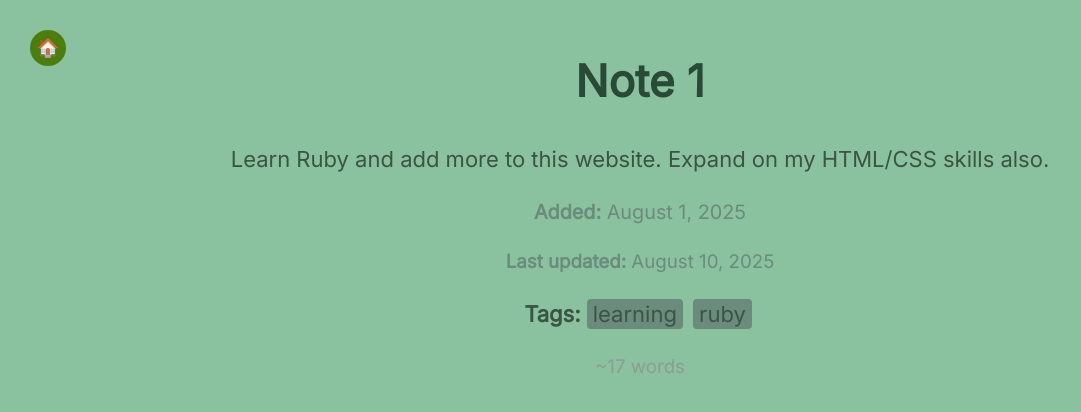
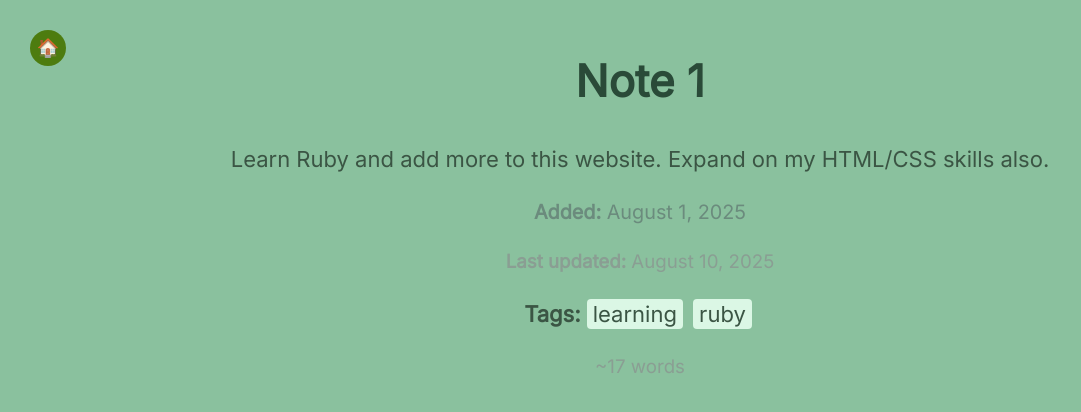
Before and after one commit to KaileyLiou/Jekyll-Theme, a Jekyll site: the page built from notes/note1.md, in a window 1280 px wide. Shown: the top 412 px of the page, without its empty margins (0-1081 px from the left). Built offline with Jekyll 4.4.1, drawn with Linux system fonts in a browser that asks for light colours.

Commit message:
changed tag color

```diff
--- a/_layouts/default.html
+++ b/_layouts/default.html
@@ -19,7 +19,7 @@
     {% endif %}
 
     {% if page.last_modified_at %}
-      <p style="color: #6b8b7d; font-size: 0.85em;">
+      <p style="color: #8a9e93; font-size: 0.85em;">
         <strong>Last updated:</strong> {{ page.last_modified_at | date: "%B %e, %Y" }}
       </p>
     {% endif %}
@@ -27,7 +27,7 @@
     {% if page.tags %}
       <p><strong>Tags:</strong>
         {% for tag in page.tags %}
-          <span style="background:#6b8b7d; padding:2px 6px; margin-right:4px; border-radius:4px;">{{ tag }}</span>
+          <span style="background:#dbf7e5; padding:2px 6px; margin-right:4px; border-radius:4px;">{{ tag }}</span>
         {% endfor %}
       </p>
     {% endif %}
```
